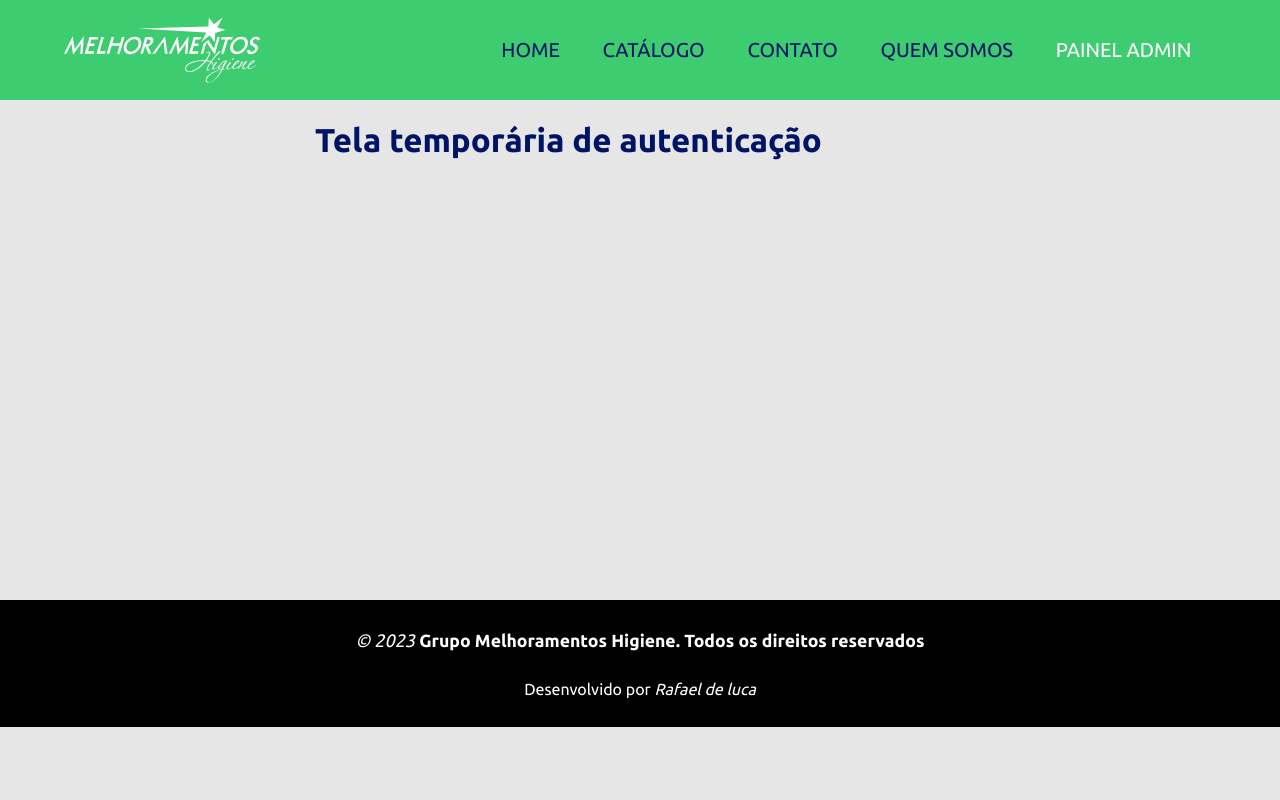
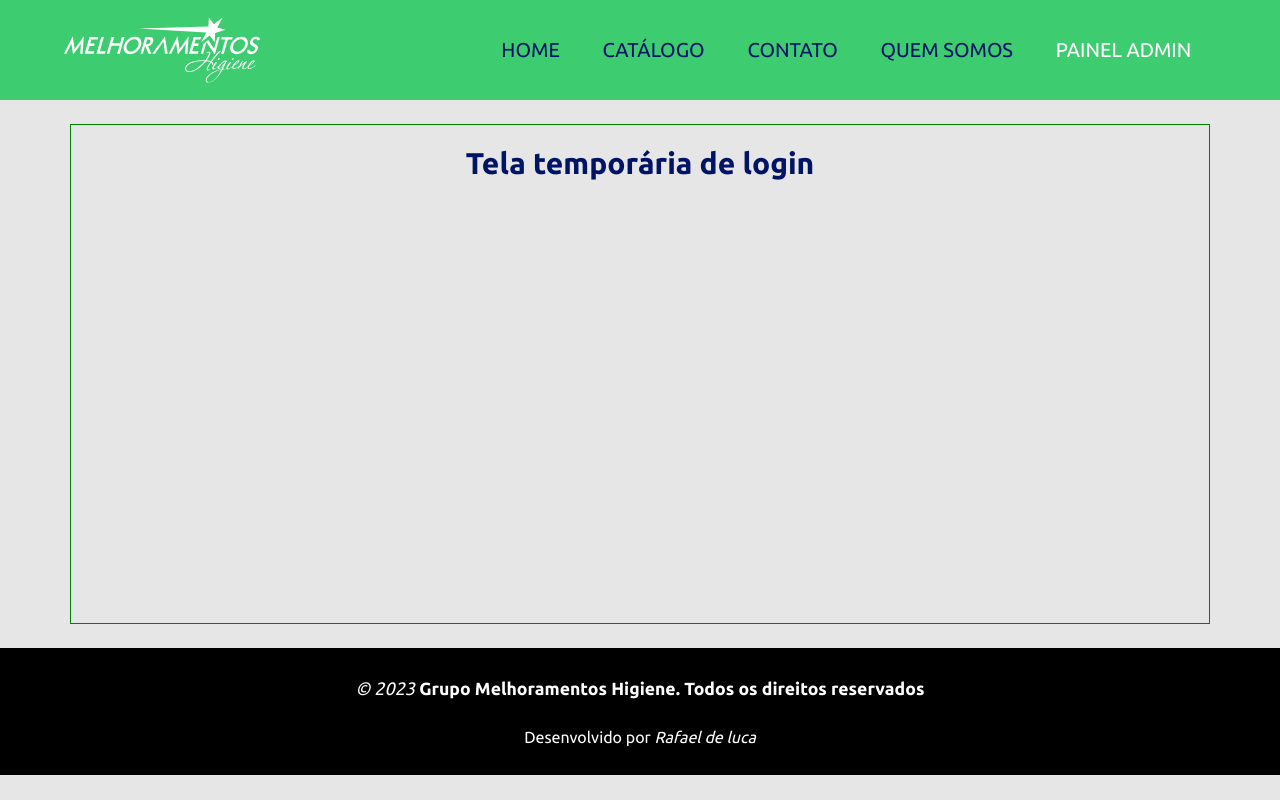
Before and after one commit to rafaelgauderio/typescript-react-elite-products-frontend, a React (Create React App) app: page /admin/autenticar/login in a window 1280 px wide. Built offline with nearby package versions, Linux system fonts and the light colour scheme; no server answers.

Commit message:
Rota de login e de recuperar senha

```diff
--- a/src/Rotas.tsx
+++ b/src/Rotas.tsx
@@ -32,6 +32,7 @@ function Rotas() {
           <Route path="/empresa">
             <Empresa></Empresa>
           </Route>
+          <Redirect from="/admin/autenticar" to="/admin/autenticar/login" exact></Redirect>
           <Route path="/admin/autenticar">
             <Autenticacao></Autenticacao>
           </Route>
--- a/src/paginas/Admin/MenuAdmin/Autenticar/index.tsx
+++ b/src/paginas/Admin/MenuAdmin/Autenticar/index.tsx
@@ -1,10 +1,22 @@
+import { Route, Switch } from 'react-router-dom';
 import './styles.css';
 
 function Autenticacao() {
 
     return (
-        <div className="container autenticacao-container">
-            <h2> Tela temporária de autenticação</h2>
+        <div className="container my-4 autenticacao-container">
+            <Switch>
+                <Route path="/admin/autenticar/login" exact>
+                    <div className="autenticacao-container-login">
+                        <h1>Tela temporária de login</h1>
+                    </div>
+                </Route>
+                <Route path="/admin/autenticar/recuperar">
+                    <div className="autenticacao-container-recuperar">
+                        <h1>Tela temporária de recuperar senha</h1>
+                    </div>
+                </Route>
+            </Switch>
         </div>
     );
 
--- a/src/paginas/Admin/MenuAdmin/Autenticar/styles.css
+++ b/src/paginas/Admin/MenuAdmin/Autenticar/styles.css
@@ -1,6 +1,11 @@
 .autenticacao-container {
+    border: 1px solid green;
+}
+
+.autenticacao-container h1 {
     font-size: 30px;
     display: flex;
     justify-content: center;
     padding-top: 20px;
+    border: 0;
 }
--- a/src/paginas/ProdutoDetalhado/index.tsx
+++ b/src/paginas/ProdutoDetalhado/index.tsx
@@ -4,7 +4,6 @@ import { useEffect, useState } from 'react';
 import { BASE_URL } from '../../util/requisicao';
 import { Produto } from '../../tipos/Produto';
 import axios from 'axios';
-import ImagemGrid from '../Produtos/CardLoader';
 import ProdutoImageLoader from '../Produtos/CardLoader';
 import ProdutoDescricaoLoader from './ProdutoDescricaoLoader';
 
```
